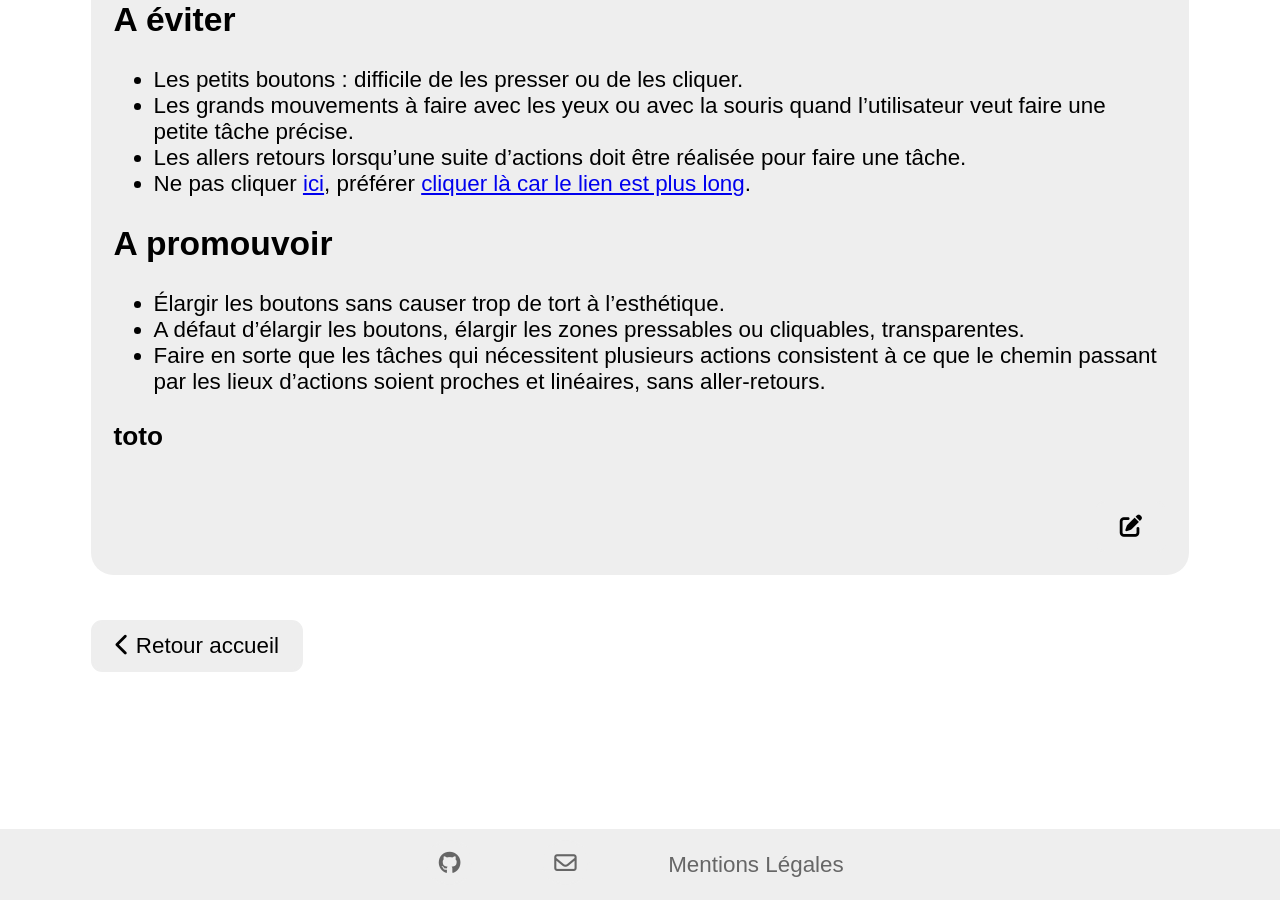
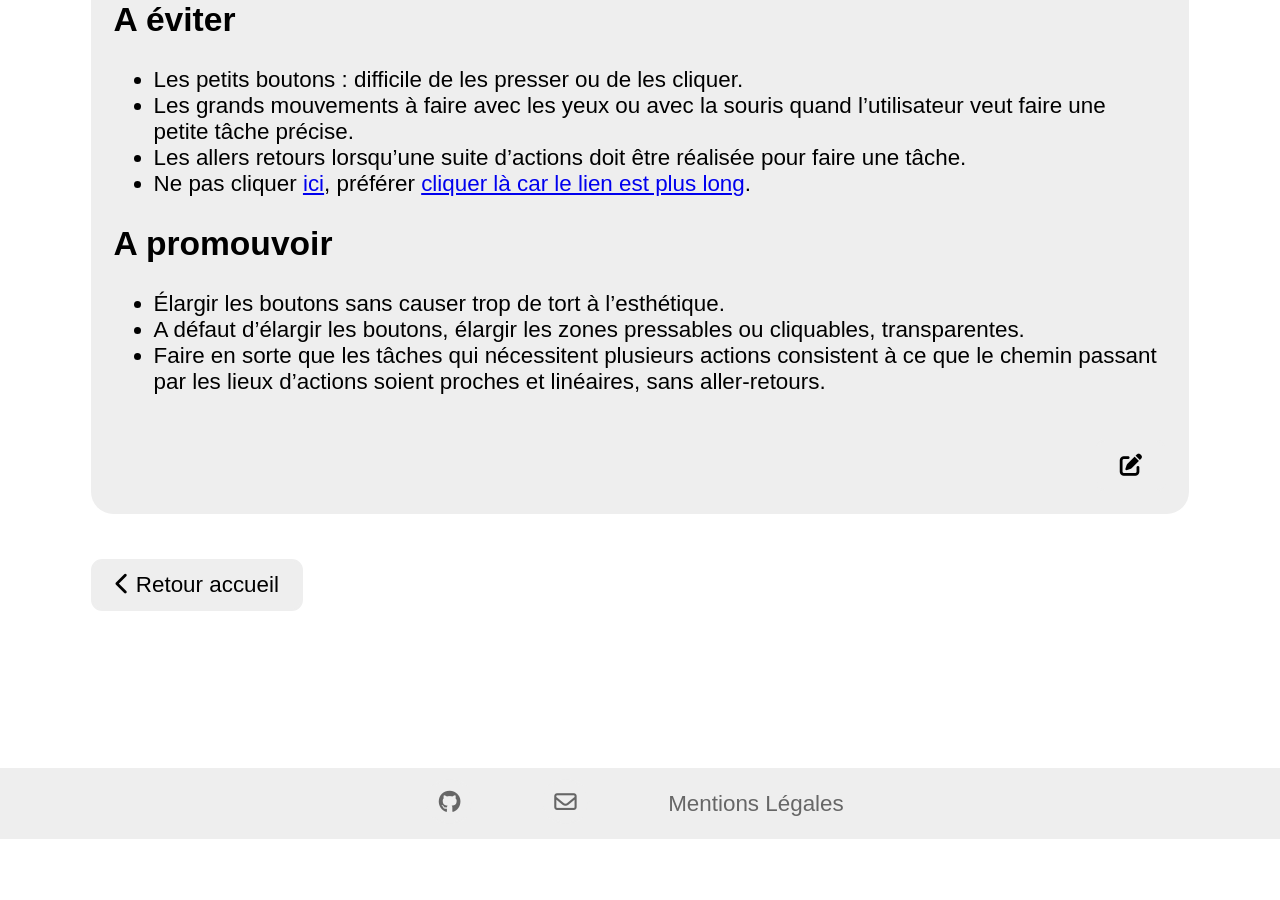
Before and after one commit to ux-lois/ux-lois.github.io, a Jekyll site: the page built from docs/_cards/03-law-fitts.md, in a window 1280 px wide and 900 px high, scrolled down 1088 px. Built offline with Jekyll 4.4.1, drawn with Linux system fonts in a browser that asks for light colours; nearby versions of some CDN libraries; after the commit the page ends 1927 px from its top, so only the background shows below that.

Commit message:
dev: remove toto

```diff
--- a/docs/_cards/03-law-fitts.md
+++ b/docs/_cards/03-law-fitts.md
@@ -40,5 +40,3 @@ domaines, tels que le sport, la musique et les jeux vidéo.
 - Faire en sorte que les tâches qui nécessitent plusieurs actions consistent à
   ce que le chemin passant par les lieux d'actions soient proches et linéaires,
   sans aller-retours.
-
-### toto
```
